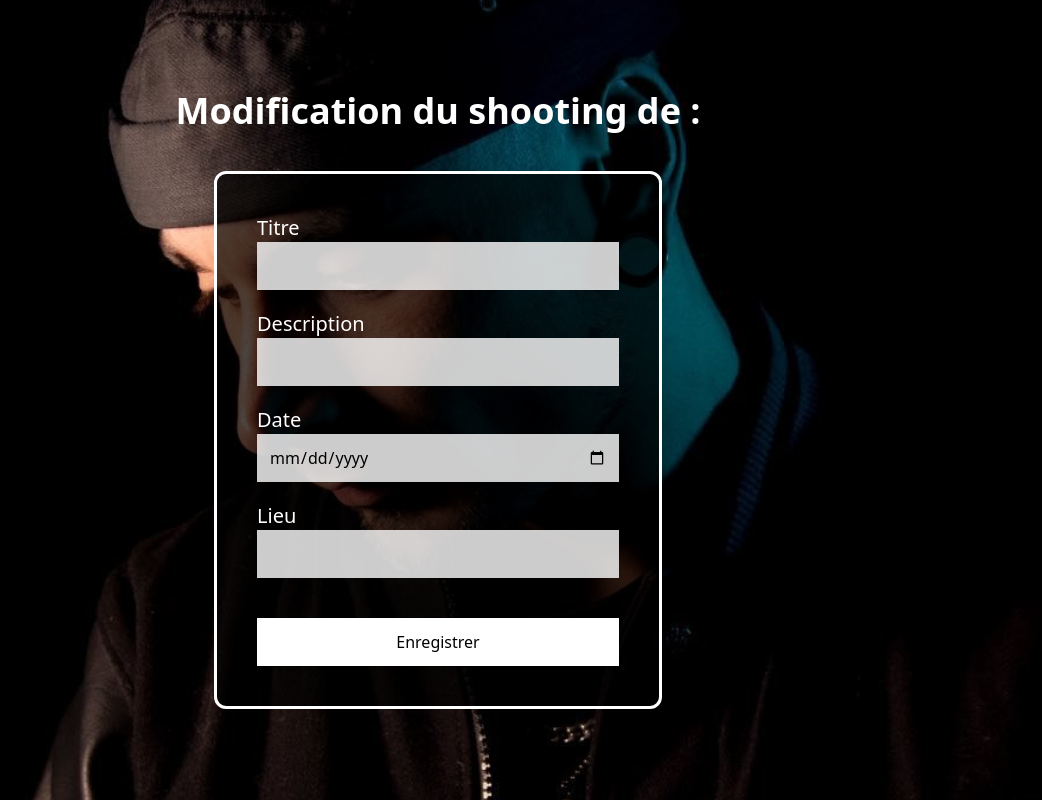
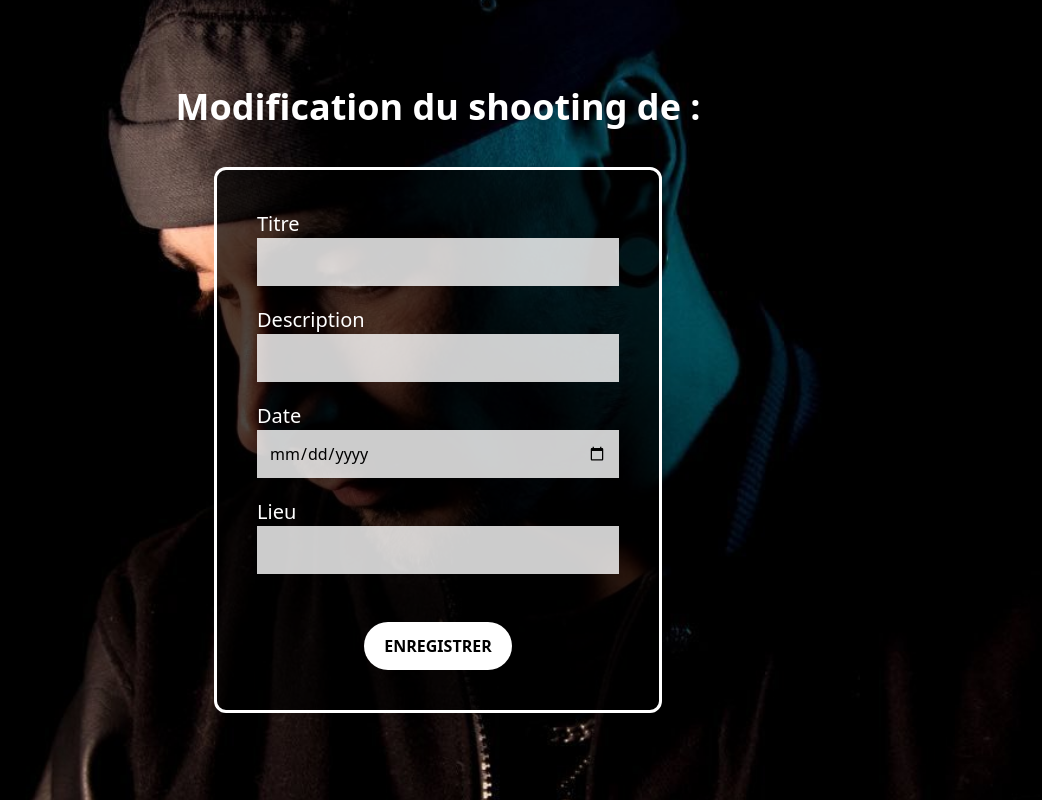
Before and after one commit to Devbrek/lensdesk-demo, a Next.js app: page /shootings/1/edit in a window 1280 px wide. Shown: the whole page, without its empty margins (202-1244 px from the left). Built offline with nearby package versions, Linux system fonts and the light colour scheme; no server answers; the database is empty.

Commit message:
modification bouton enregsiter modif shooting

```diff
--- a/app/shootings/[id]/edit/page.tsx
+++ b/app/shootings/[id]/edit/page.tsx
@@ -69,7 +69,7 @@ export default function EditShootingPage() {
 
         <button
           onClick={handleUpdate}
-          className="bg-white px-6 py-3 text-black "
+          className="w-fit m-auto px-5 bg-white text-black rounded-full py-3 mt-2 font-semibold hover:bg-gray-200 transition uppercase"
         >
           Enregistrer
         </button>
--- a/app/shootings/[id]/page.tsx
+++ b/app/shootings/[id]/page.tsx
@@ -79,7 +79,7 @@ export default function ShootingDetailPage() {
       <div className="mt-10">
         <button
           onClick={() => router.push("/shootings")}
-          className="bg-white px-6 py-3 text-black"
+          className="w-full px-5 bg-white text-black rounded-full py-3 mt-2 font-semibold hover:bg-gray-200 transition uppercase"
         >
           Retour
         </button>
```
